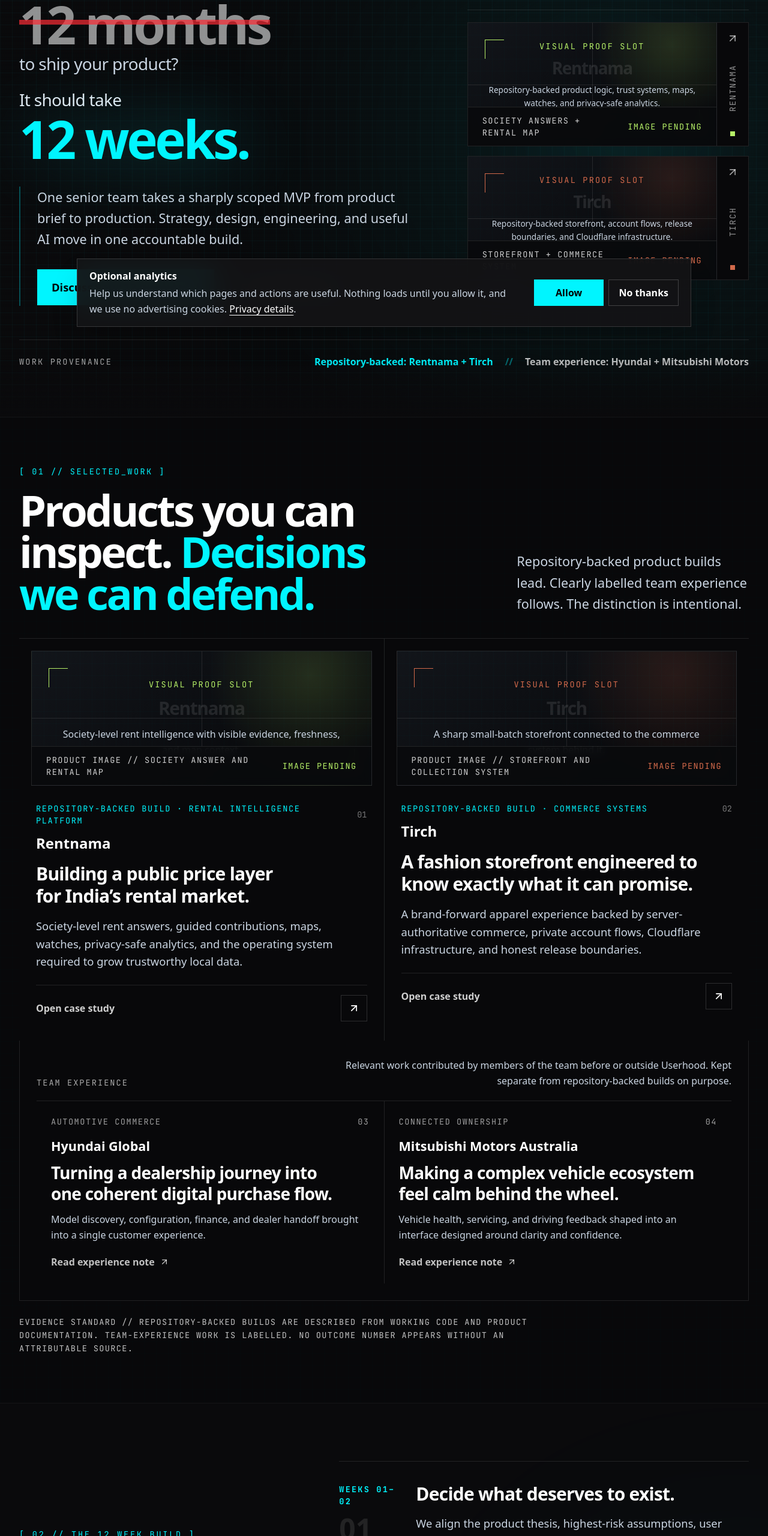
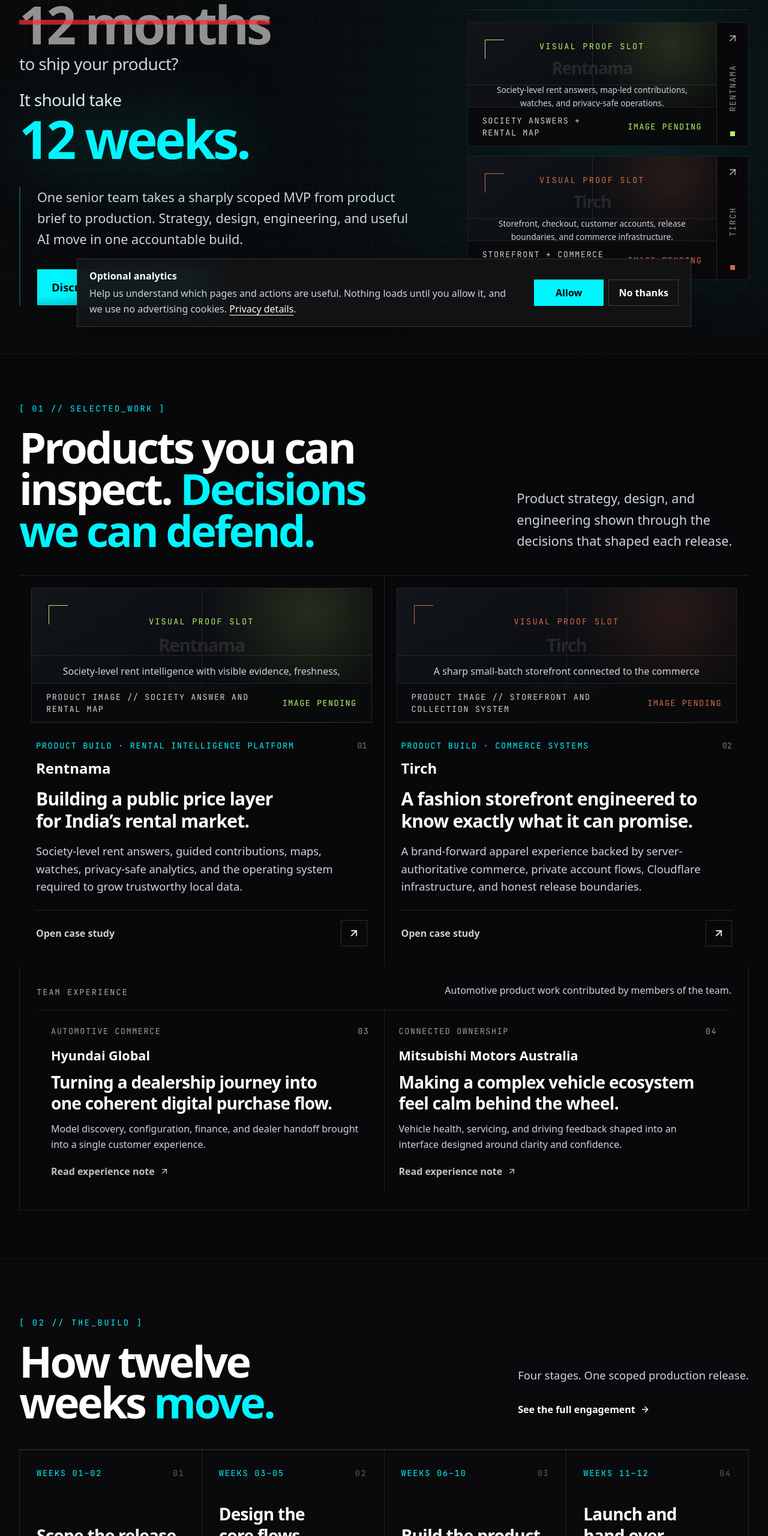
Before and after one commit to aakarshraaj/userhood, a React (Vite) app: page / in a window 1280 px wide. Shown: the part 239-2800 px from the top of the page at 60% size. Built offline with nearby package versions, Linux system fonts and the light colour scheme; a web font is replaced by a local one.

Commit message:
Simplify homepage and add dedicated work route

```diff
--- a/src/App.tsx
+++ b/src/App.tsx
@@ -24,6 +24,7 @@
 const CaseStudyHyundai = lazy(() => import("./pages/CaseStudyHyundai"));
 const CaseStudyRentnama = lazy(() => import("./pages/CaseStudyRentnama"));
 const CaseStudyTirch = lazy(() => import("./pages/CaseStudyTirch"));
+const Work = lazy(() => import("./pages/Work"));
 const About = lazy(() => import("./pages/About"));
 const Privacy = lazy(() => import("./pages/Privacy"));
 const Terms = lazy(() => import("./pages/Terms"));
@@ -166,6 +167,7 @@
                     <FinalCTA onContactClick={() => handleContactClick('final_cta')} />
                   </main>
                 } />
+                <Route path={getPageMetadata("work").path} element={<Work />} />
                 <Route path={getPageMetadata("mitsubishi").path} element={<CaseStudyMitsubishi onContactClick={() => handleContactClick('mitsubishi_case_study')} />} />
                 <Route path={getPageMetadata("hyundai").path} element={<CaseStudyHyundai onContactClick={() => handleContactClick('hyundai_case_study')} />} />
                 <Route path={getPageMetadata("rentnama").path} element={<CaseStudyRentnama onContactClick={() => handleContactClick('rentnama_case_study')} />} />
--- a/src/components/CaseStudyLayout.tsx
+++ b/src/components/CaseStudyLayout.tsx
@@ -47,7 +47,7 @@
         <header className="px-5 md:px-8">
           <div className="mx-auto max-w-[1280px]">
             <Link
-              to="/#case-studies"
+              to="/work"
               className="inline-flex min-h-11 items-center gap-2 font-mono text-xs uppercase tracking-[0.16em] text-white/75 transition-colors hover:text-primary"
             >
               <ArrowLeft className="h-4 w-4" /> Back to selected work
--- a/src/components/Footer.tsx
+++ b/src/components/Footer.tsx
@@ -31,8 +31,7 @@
           <div className="flex flex-col gap-2">
             <div className="text-white mb-4">Navigation</div>
             <Link to="/" className="hover:text-primary transition-colors">Home</Link>
-            <a href="/#case-studies" className="hover:text-primary transition-colors">Selected work</a>
-            <a href="/#process" className="hover:text-primary transition-colors">12-week build</a>
+            <Link to="/work" className="hover:text-primary transition-colors">Work</Link>
             <Link to="/services" className="hover:text-primary transition-colors">Services</Link>
             <Link to="/about" className="hover:text-primary transition-colors">About</Link>
             <Link to="/careers" className="hover:text-primary transition-colors">Careers</Link>
--- a/src/components/Hero.tsx
+++ b/src/components/Hero.tsx
@@ -21,7 +21,7 @@
     accent: "#b5ef67",
     media: {
       label: "Society answers + rental map",
-      description: "Repository-backed product logic, trust systems, maps, watches, and privacy-safe analytics.",
+      description: "Society-level rent answers, map-led contributions, watches, and privacy-safe operations.",
     },
   },
   {
@@ -31,7 +31,7 @@
     accent: "#d2694a",
     media: {
       label: "Storefront + commerce system",
-      description: "Repository-backed storefront, account flows, release boundaries, and Cloudflare infrastructure.",
+      description: "Storefront, checkout, customer accounts, release boundaries, and commerce infrastructure.",
     },
   },
 ];
@@ -88,22 +88,22 @@
                 >
                   Discuss your 12-week build
                 </button>
-                <a
-                  href="#case-studies"
+                <Link
+                  to="/work"
                   onClick={() => trackAnalyticsEvent("selected_work_click", { source: "hero" })}
                   className="flex min-h-[48px] w-full items-center justify-center border border-white/10 px-6 py-4 text-white transition-colors hover:border-white/30 sm:w-auto"
                 >
                   See selected work
-                </a>
+                </Link>
               </div>
             </div>
           </div>
 
-          <aside className="hidden lg:col-span-5 lg:block" aria-label="Repository-backed product work">
+          <aside className="hidden lg:col-span-5 lg:block" aria-label="Selected product work">
             <div className="mb-5 flex items-end justify-between border-b border-white/10 pb-4">
               <div>
-                <div className="font-mono text-xs uppercase tracking-[0.18em] text-primary">Proof before pitch</div>
-                <p className="mt-2 text-sm text-slate-300">Two products backed by working repositories.</p>
+                <div className="font-mono text-xs uppercase tracking-[0.18em] text-primary">Selected work</div>
+                <p className="mt-2 text-sm text-slate-300">Recent product design and engineering.</p>
               </div>
               <span className="font-mono text-xs text-white/45">02 BUILDS</span>
             </div>
@@ -137,16 +137,6 @@
           </aside>
         </div>
 
-        <div className="mt-12 grid gap-4 border-t border-white/10 pt-6 md:mt-14 md:grid-cols-[auto_1fr] md:items-center md:gap-8">
-          <p className="font-mono text-xs uppercase tracking-[0.16em] text-white/65">
-            Work provenance
-          </p>
-          <div className="flex flex-wrap items-center gap-x-5 gap-y-2 text-xs font-bold text-white/75 sm:text-sm md:justify-end">
-            <span className="text-primary">Repository-backed: Rentnama + Tirch</span>
-            <span className="hidden text-primary/40 sm:inline">//</span>
-            <span>Team experience: Hyundai + Mitsubishi Motors</span>
-          </div>
-        </div>
       </div>
 
       <div className="pointer-events-none absolute bottom-0 left-0 z-10 h-24 w-full bg-gradient-to-t from-background-dark to-transparent" />
--- a/src/components/Navbar.tsx
+++ b/src/components/Navbar.tsx
@@ -96,8 +96,7 @@
 
         <div className="hidden items-center gap-5 md:flex lg:gap-7">
           <div className="flex items-center gap-5 text-sm font-medium text-white/75 lg:gap-7">
-            <a href="/#case-studies" onClick={handleLinkClick} className="transition-colors hover:text-primary">Work</a>
-            <a href="/#process" onClick={handleLinkClick} className="transition-colors hover:text-primary">12-week build</a>
+            <Link to="/work" aria-current={pathname === "/work" || pathname.startsWith("/case-study/") ? "page" : undefined} onClick={handleLinkClick} className={`transition-colors hover:text-primary ${pathname === "/work" || pathname.startsWith("/case-study/") ? "text-primary" : ""}`}>Work</Link>
             <Link to="/services" aria-current={pathname === "/services" ? "page" : undefined} onClick={handleLinkClick} className={`transition-colors hover:text-primary ${pathname === "/services" ? "text-primary" : ""}`}>Services</Link>
             <Link to="/about" aria-current={pathname === "/about" ? "page" : undefined} onClick={handleLinkClick} className={`transition-colors hover:text-primary ${pathname === "/about" ? "text-primary" : ""}`}>About</Link>
             <Link to="/careers" aria-current={pathname.startsWith("/careers") ? "page" : undefined} onClick={handleLinkClick} className={`hidden transition-colors hover:text-primary lg:inline ${pathname.startsWith("/careers") ? "text-primary" : ""}`}>Careers</Link>
@@ -148,8 +147,7 @@
               </div>
 
               <div className="flex flex-col border-b border-white/10 py-3 text-xl font-bold text-white">
-                <a href="/#case-studies" onClick={handleLinkClick} className="flex min-h-[54px] items-center justify-between border-b border-white/5 transition-colors hover:text-primary">Selected work <ArrowRight className="h-4 w-4" /></a>
-                <a href="/#process" onClick={handleLinkClick} className="flex min-h-[54px] items-center justify-between border-b border-white/5 transition-colors hover:text-primary">The 12-week build <ArrowRight className="h-4 w-4" /></a>
+                <Link to="/work" aria-current={pathname === "/work" || pathname.startsWith("/case-study/") ? "page" : undefined} onClick={handleLinkClick} className={`flex min-h-[54px] items-center justify-between border-b border-white/5 transition-colors hover:text-primary ${pathname === "/work" || pathname.startsWith("/case-study/") ? "text-primary" : ""}`}>Selected work <ArrowRight className="h-4 w-4" /></Link>
                 <Link to="/services" aria-current={pathname === "/services" ? "page" : undefined} onClick={handleLinkClick} className={`flex min-h-[54px] items-center justify-between border-b border-white/5 transition-colors hover:text-primary ${pathname === "/services" ? "text-primary" : ""}`}>Services <ArrowRight className="h-4 w-4" /></Link>
                 <Link to="/about" aria-current={pathname === "/about" ? "page" : undefined} onClick={handleLinkClick} className={`flex min-h-[54px] items-center justify-between border-b border-white/5 transition-colors hover:text-primary ${pathname === "/about" ? "text-primary" : ""}`}>About <ArrowRight className="h-4 w-4" /></Link>
                 <Link to="/careers" aria-current={pathname.startsWith("/careers") ? "page" : undefined} onClick={handleLinkClick} className={`flex min-h-[54px] items-center justify-between transition-colors hover:text-primary ${pathname.startsWith("/careers") ? "text-primary" : ""}`}>Careers <ArrowRight className="h-4 w-4" /></Link>
--- a/src/components/SelectedWork.tsx
+++ b/src/components/SelectedWork.tsx
@@ -7,7 +7,7 @@
   index: string;
   organisation: string;
   category: string;
-  relationship: "Repository-backed build" | "Team experience";
+  relationship: "Product build" | "Team experience";
   title: string;
   description: string;
   link: string;
@@ -20,7 +20,7 @@
     index: "01",
     organisation: "Rentnama",
     category: "Rental intelligence platform",
-    relationship: "Repository-backed build",
+    relationship: "Product build",
     title: "Building a public price layer for India’s rental market.",
     description:
       "Society-level rent answers, guided contributions, maps, watches, privacy-safe analytics, and the operating system required to grow trustworthy local data.",
@@ -35,7 +35,7 @@
     index: "02",
     organisation: "Tirch",
     category: "Commerce systems",
-    relationship: "Repository-backed build",
+    relationship: "Product build",
     title: "A fashion storefront engineered to know exactly what it can promise.",
     description:
       "A brand-forward apparel experience backed by server-authoritative commerce, private account flows, Cloudflare infrastructure, and honest release boundaries.",
@@ -78,34 +78,44 @@
   },
 ];
 
-const repositoryBackedWork = selectedWork.filter((item) => item.relationship === "Repository-backed build");
+const productBuilds = selectedWork.filter((item) => item.relationship === "Product build");
 const teamExperience = selectedWork.filter((item) => item.relationship === "Team experience");
 
-export default function SelectedWork() {
+interface SelectedWorkProps {
+  standalone?: boolean;
+}
+
+export default function SelectedWork({ standalone = false }: SelectedWorkProps) {
+  const Heading = standalone ? "h1" : "h2";
+  const analyticsSource = standalone ? "work_page" : "homepage_selected_work";
+
   return (
-    <section id="case-studies" className="relative border-y border-white/5 bg-[#08080a] px-5 py-14 md:px-8 md:py-20">
+    <section
+      id={standalone ? undefined : "case-studies"}
+      className={`relative border-y border-white/5 bg-[#08080a] px-5 md:px-8 ${standalone ? "pb-16 pt-28 md:pb-24 md:pt-36" : "py-14 md:py-20"}`}
+    >
       <div className="tech-grid pointer-events-none absolute inset-0 opacity-20" />
 
       <div className="relative z-10 mx-auto max-w-[1440px]">
         <div className="grid gap-7 border-b border-white/10 pb-8 md:grid-cols-12 md:items-end md:pb-10">
           <div className="md:col-span-8">
-            <div className="mb-5 font-mono text-xs uppercase tracking-[0.18em] text-primary">[ 01 // SELECTED_WORK ]</div>
-            <h2 className="max-w-4xl text-4xl font-black leading-[0.96] tracking-tighter text-white sm:text-5xl md:text-7xl">
+            <div className="mb-5 font-mono text-xs uppercase tracking-[0.18em] text-primary">[ {standalone ? "SELECTED_WORK" : "01 // SELECTED_WORK"} ]</div>
+            <Heading className="max-w-4xl text-4xl font-black leading-[0.96] tracking-tighter text-white sm:text-5xl md:text-7xl">
               Products you can inspect. <span className="text-primary">Decisions we can defend.</span>
-            </h2>
+            </Heading>
           </div>
 
           <p className="max-w-md text-base font-normal leading-relaxed text-slate-300 md:col-span-4 md:justify-self-end md:text-lg">
-            Repository-backed product builds lead. Clearly labelled team experience follows. The distinction is intentional.
+            Product strategy, design, and engineering shown through the decisions that shaped each release.
           </p>
         </div>
 
         <div className="grid gap-px bg-white/10 lg:grid-cols-2">
-          {repositoryBackedWork.map((item) => (
+          {productBuilds.map((item) => (
             <Link
               key={item.organisation}
               to={item.link}
-              onClick={() => trackAnalyticsEvent("case_study_open", { source: "homepage_selected_work", organisation: item.organisation })}
+              onClick={() => trackAnalyticsEvent("case_study_open", { source: analyticsSource, organisation: item.organisation })}
               aria-label={`Read the ${item.organisation} ${item.relationship.toLowerCase()} case study`}
               className="group flex min-w-0 flex-col bg-[#08080a] p-4 transition-colors hover:bg-white/[0.025] md:p-5"
             >
@@ -142,7 +152,7 @@
               Team experience
             </div>
             <p className="max-w-2xl text-sm leading-relaxed text-slate-300 md:justify-self-end md:text-right">
-              Relevant work contributed by members of the team before or outside Userhood. Kept separate from repository-backed builds on purpose.
+              Automotive product work contributed by members of the team.
             </p>
           </div>
 
@@ -151,7 +161,7 @@
               <Link
                 key={item.organisation}
                 to={item.link}
-                onClick={() => trackAnalyticsEvent("case_study_open", { source: "homepage_team_experience", organisation: item.organisation })}
+                onClick={() => trackAnalyticsEvent("case_study_open", { source: standalone ? "work_page_team_experience" : "homepage_team_experience", organisation: item.organisation })}
                 aria-label={`Read the ${item.organisation} team experience case study`}
                 className="group flex flex-col bg-[#08080a] py-6 transition-colors hover:bg-white/[0.025] md:px-6"
               >
@@ -172,9 +182,6 @@
           </div>
         </div>
 
-        <p className="mt-6 max-w-4xl font-mono text-xs uppercase leading-relaxed tracking-[0.1em] text-white/75">
-          Evidence standard // Repository-backed builds are described from working code and product documentation. Team-experience work is labelled. No outcome number appears without an attributable source.
-        </p>
       </div>
     </section>
   );
--- a/src/components/TwelveWeekBuild.tsx
+++ b/src/components/TwelveWeekBuild.tsx
@@ -1,100 +1,63 @@
-import { Check } from "lucide-react";
+import { ArrowRight } from "lucide-react";
+import { Link } from "react-router-dom";
 
 const phases = [
   {
     weeks: "WEEKS 01–02",
-    title: "Decide what deserves to exist.",
-    description:
-      "We align the product thesis, highest-risk assumptions, user journey, and release boundary before velocity turns into waste.",
-    output: "Product brief · MVP scope · architecture direction",
+    title: "Scope the release.",
+    description: "Decide what ships—and what does not.",
   },
   {
     weeks: "WEEKS 03–05",
-    title: "Design the system, not a slideshow.",
-    description:
-      "Core flows, interaction patterns, and the interface system are designed alongside the technical foundation they must survive.",
-    output: "Validated flows · UI system · working foundation",
+    title: "Design the core flows.",
+    description: "Resolve the product before polishing the edges.",
   },
   {
     weeks: "WEEKS 06–10",
-    title: "Build the real product in one loop.",
-    description:
-      "Design and engineering work against the same decisions. Weekly product reviews happen on functioning software, not status decks.",
-    output: "Production build · integrations · instrumentation",
+    title: "Build the product.",
+    description: "Review working software every week.",
   },
   {
     weeks: "WEEKS 11–12",
-    title: "Launch, learn, and harden.",
-    description:
-      "We prepare the release, observe real usage, close critical gaps, and leave the team with a product it can keep moving forward.",
-    output: "Live release · launch data · handover plan",
+    title: "Launch and hand over.",
+    description: "Ship, observe, stabilise, and leave a clear next move.",
   },
-];
-
-const included = [
-  "Product strategy and ruthless MVP scoping",
-  "Product design and reusable interface system",
-  "Full-stack engineering and AI integration where useful",
-  "Deployment, analytics, documentation, and handover",
 ];
 
 export default function TwelveWeekBuild() {
   return (
     <section id="process" className="relative overflow-hidden bg-background-dark px-5 py-16 md:px-8 md:py-20 lg:py-24">
-      <div className="absolute right-[-20%] top-1/4 h-[600px] w-[600px] rounded-full bg-primary/5 blur-[160px] pointer-events-none" />
-
       <div className="relative z-10 mx-auto max-w-[1440px]">
-        <div className="grid gap-10 lg:grid-cols-12 lg:gap-16">
-          <div className="lg:col-span-5 lg:sticky lg:top-28 lg:self-start">
-            <div className="mb-5 font-mono text-xs uppercase tracking-[0.2em] text-primary">
-              [ 02 // THE_12_WEEK_BUILD ]
+        <div className="grid gap-7 border-b border-white/10 pb-9 md:grid-cols-12 md:items-end md:pb-11">
+          <div className="md:col-span-8">
+            <div className="mb-5 font-mono text-xs uppercase tracking-[0.2em] text-primary">[ 02 // THE_BUILD ]</div>
+            <h2 className="max-w-4xl text-4xl font-black leading-[0.95] tracking-tighter text-white sm:text-5xl md:text-7xl">
+              How twelve weeks <span className="text-primary">move.</span>
+            </h2>
           </div>
-            <h2 className="text-4xl font-black leading-[0.95] tracking-tighter text-white sm:text-5xl md:text-7xl">
-              One outcome.<br />Four decisive<br /><span className="text-primary">moves.</span>
-            </h2>
-            <p className="mt-7 max-w-lg text-base font-normal leading-relaxed text-slate-300 md:text-lg">
-              Twelve weeks is a focused delivery cadence, not a magic trick. We lock the release boundary, expose risk early, and keep product decisions beside the people writing the code.
-            </p>
-
-            <div className="mt-8 border border-white/10 bg-white/[0.02] p-6 md:p-7">
-              <div className="mb-5 font-mono text-xs uppercase tracking-[0.16em] text-white/70">
-                What the build includes
-              </div>
-              <ul className="space-y-4">
-                {included.map((item) => (
-                  <li key={item} className="flex items-start gap-3 text-sm leading-relaxed text-slate-300 md:text-base">
-                    <Check className="mt-0.5 h-4 w-4 shrink-0 text-primary" />
-                    <span>{item}</span>
-                  </li>
-                ))}
-              </ul>
+          <div className="md:col-span-4 md:justify-self-end">
+            <p className="max-w-md text-base leading-relaxed text-slate-300">Four stages. One scoped production release.</p>
+            <Link to="/services" className="mt-5 inline-flex min-h-11 items-center gap-2 text-sm font-bold text-white transition-colors hover:text-primary">
+              See the full engagement <ArrowRight className="h-4 w-4" />
+            </Link>
           </div>
         </div>
 
-          <ol className="border-t border-white/10 lg:col-span-7">
+        <ol className="grid border-l border-t border-white/10 sm:grid-cols-2 lg:grid-cols-4">
           {phases.map((phase, index) => (
-              <li
-                key={phase.weeks}
-                className="grid gap-5 border-b border-white/10 py-7 md:grid-cols-[100px_1fr] md:gap-7 md:py-9"
-              >
-                <div>
-                  <div className="font-mono text-xs font-bold tracking-[0.16em] text-primary">{phase.weeks}</div>
-                  <div className="mt-3 text-5xl font-black leading-none text-white/10">0{index + 1}</div>
+            <li key={phase.weeks} className="flex min-h-[220px] flex-col border-b border-r border-white/10 p-6 md:p-7">
+              <div className="flex items-center justify-between gap-4 font-mono text-xs uppercase tracking-[0.13em] text-primary">
+                <span>{phase.weeks}</span>
+                <span className="text-white/35">0{index + 1}</span>
               </div>
-                <div>
-                  <h3 className="text-2xl font-bold tracking-tight text-white md:text-3xl">{phase.title}</h3>
-                  <p className="mt-4 max-w-2xl text-sm font-normal leading-relaxed text-slate-300 md:text-base">
-                    {phase.description}
-                  </p>
-                  <div className="mt-5 font-mono text-xs uppercase tracking-[0.1em] text-white/70">
-                    Output // <span className="text-white/75">{phase.output}</span>
-                  </div>
+              <div className="mt-auto pt-10">
+                <h3 className="text-2xl font-bold tracking-tight text-white">{phase.title}</h3>
+                <p className="mt-3 text-sm leading-relaxed text-slate-300">{phase.description}</p>
               </div>
             </li>
           ))}
         </ol>
       </div>
-      </div>
     </section>
   );
 }
--- a/src/data/site-metadata.json
+++ b/src/data/site-metadata.json
@@ -11,6 +11,18 @@
       "canonicalPath": "/",
       "title": "Userhood — AI-Powered MVPs for Funded Startups, Shipped in 12 Weeks",
       "description": "One senior team takes your MVP from product brief to production in 12 weeks — strategy, product design, engineering, and AI without the handoff drag.",
+      "robots": "index, follow",
+      "ogType": "website",
+      "image": "/og-image.jpg",
+      "sitemap": true
+    },
+    {
+      "id": "work",
+      "path": "/work",
+      "output": "work.html",
+      "canonicalPath": "/work",
+      "title": "Selected Product Work | Userhood",
+      "description": "Explore Userhood product work across rental intelligence, commerce, automotive buying, and connected ownership.",
       "robots": "index, follow",
       "ogType": "website",
       "image": "/og-image.jpg",
--- a/src/data/siteMetadata.ts
+++ b/src/data/siteMetadata.ts
@@ -2,6 +2,7 @@
 
 export type PageId =
   | "home"
+  | "work"
   | "services"
   | "about"
   | "hyundai"
```
Also changed, not shown: src/components/FinalCTA.tsx (+4 -3 lines), src/pages/Services.tsx (+6 -7 lines), src/pages/Work.tsx (added, +13 -0 lines), 1 other file (tests, documents, lock files or other folders). Lines whose indentation alone changed are shown as unchanged.
